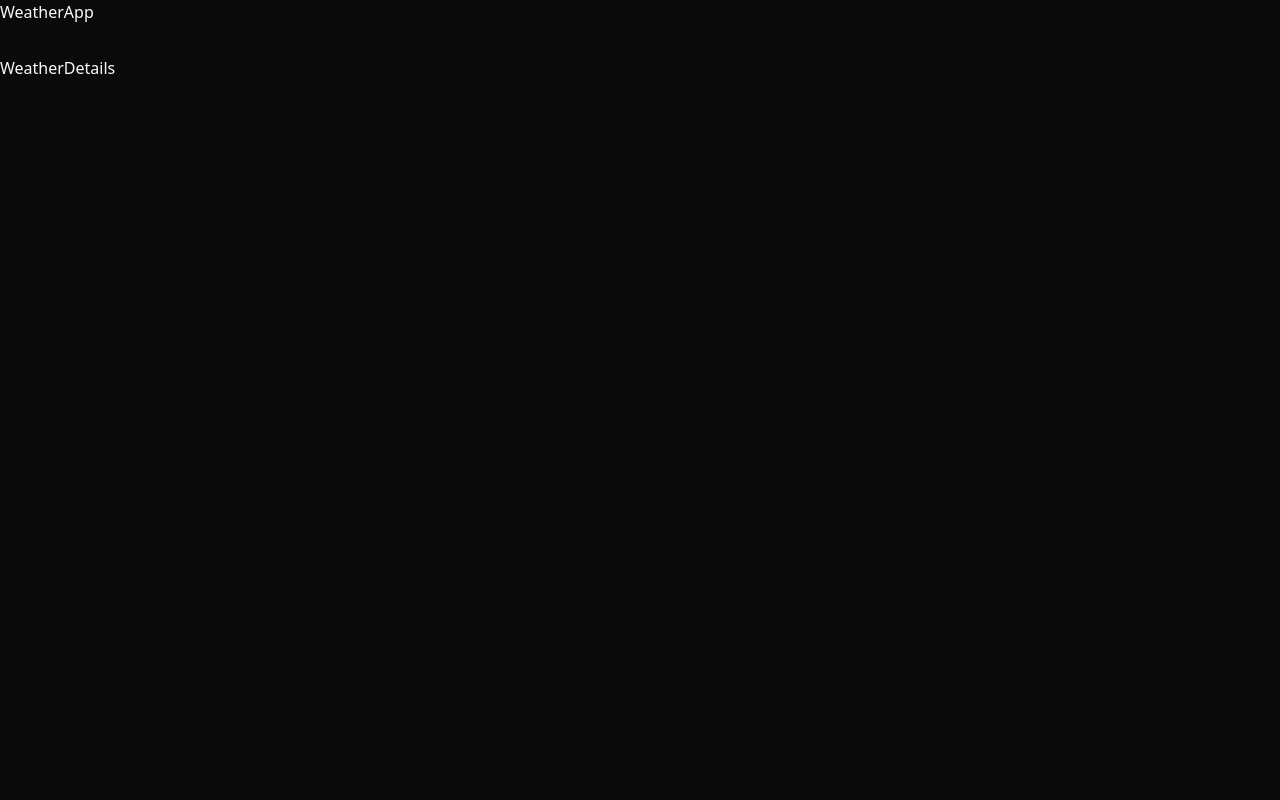
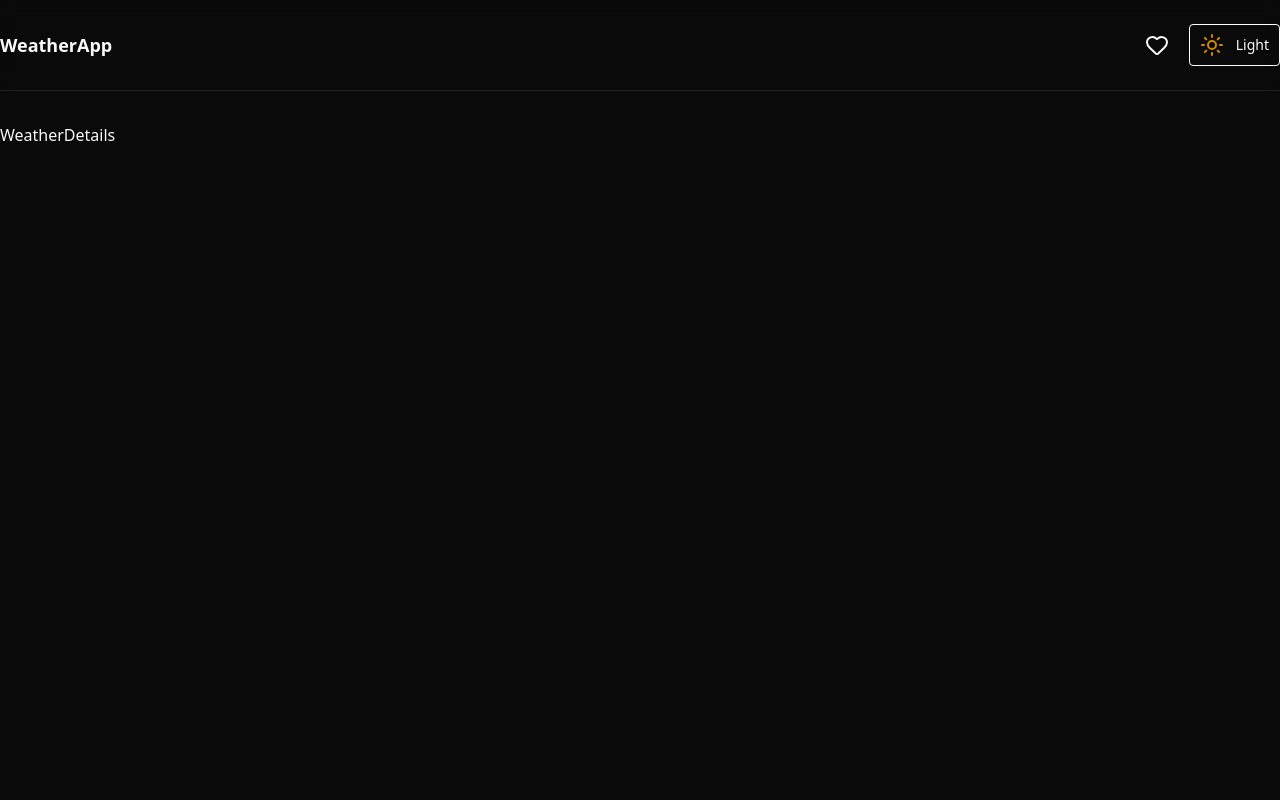
Before and after one commit to BerkCanpolat/React-WeatherApp, a React (Vite) app: page /city/1 in a window 1280 px wide. Shown: the top 800 px of the page. Built offline with nearby package versions, Linux system fonts and the light colour scheme.

Commit message:
Header component with theme switching and navigation feature added

```diff
--- a/src/components/Header.tsx
+++ b/src/components/Header.tsx
@@ -1,9 +1,41 @@
+import { useTheme } from "@/context/ThemeProvider";
+import { Heart, Moon, Sun } from "lucide-react";
+import { Link } from "react-router-dom";
+
 const Header = () => {
+
+    const { theme, setTheme } = useTheme();
+    const isDark = theme === "dark";
+
   return (
-    <header>
-        <h1>WeatherApp</h1>
+    <header className="sticky top-0 w-full border-b bg-background/95 backdrop-blur py-6 supports-backdrop-filter:bg-background/60">
+      <div className="flex items-center justify-between container mx-auto">
+        <Link to={"/"}>
+        <h1 className="md:text-lg cursor-pointer font-semibold">WeatherApp</h1>
+        </Link>
+        <div className="flex items-center gap-5">
+          <Heart className="cursor-pointer" />
+          <div onClick={() => setTheme(isDark ? "light" : "dark")} className={`cursor-pointer flex items-center gap-3 border-[0.5px] overflow-hidden pt-2 pb-2 pr-2.5 pl-2.5 rounded ${isDark ? "border-white" : "border-black"}`}>
+            {isDark ? (
+                            <>
+                                <div className={`transition-transform duration-500 ${isDark ? "rotate-180" : "rotate-0"}`}>
+                                    <Sun className="h-6 w-6 text-yellow-600" />
+                                </div>
+                                <small className="text-sm font-medium hidden md:block">Light</small>
+                            </>
+                        ) : (
+                            <>
+                                <div className={`transition-transform duration-500 ${isDark ? "rotate-180" : "rotate-0"}`}>
+                                    <Moon className="h-6 w-6 text-yellow-500" />
+                                </div>
+                                <small className="text-sm font-medium hidden md:block">Dark</small>
+                            </>
+                        )}
+          </div>
+        </div>
+      </div>
     </header>
-  )
-}
+  );
+};
 
-export default Header
+export default Header;
--- a/src/context/ThemeProvider.tsx
+++ b/src/context/ThemeProvider.tsx
@@ -1,5 +1,5 @@
 import type React from "react"
-import { createContext, useEffect, useState } from "react";
+import { createContext, useContext, useEffect, useState } from "react";
 
 type Theme = "dark" | "light" | "system"
 
@@ -59,3 +59,13 @@ export function ThemeProvider({
         </ThemeProviderContext.Provider>
     )
 }
+
+export const useTheme = () => {
+    const context = useContext(ThemeProviderContext);
+
+    if(context === undefined) {
+        throw new Error("useTheme must be used within a ThemeProvider");
+    }
+
+    return context;
+}
```
